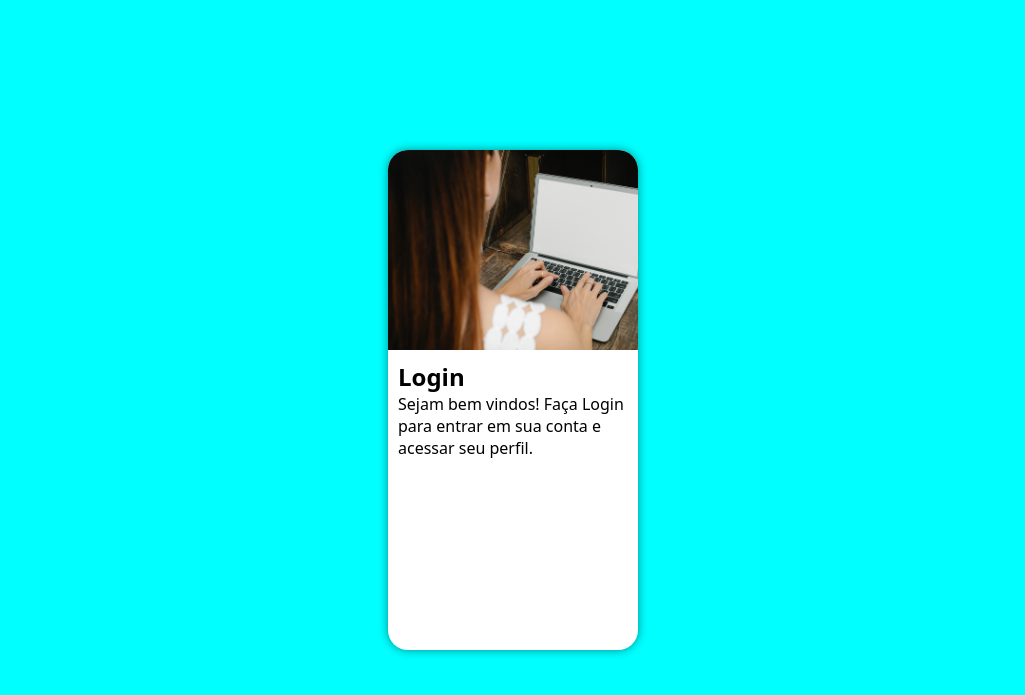
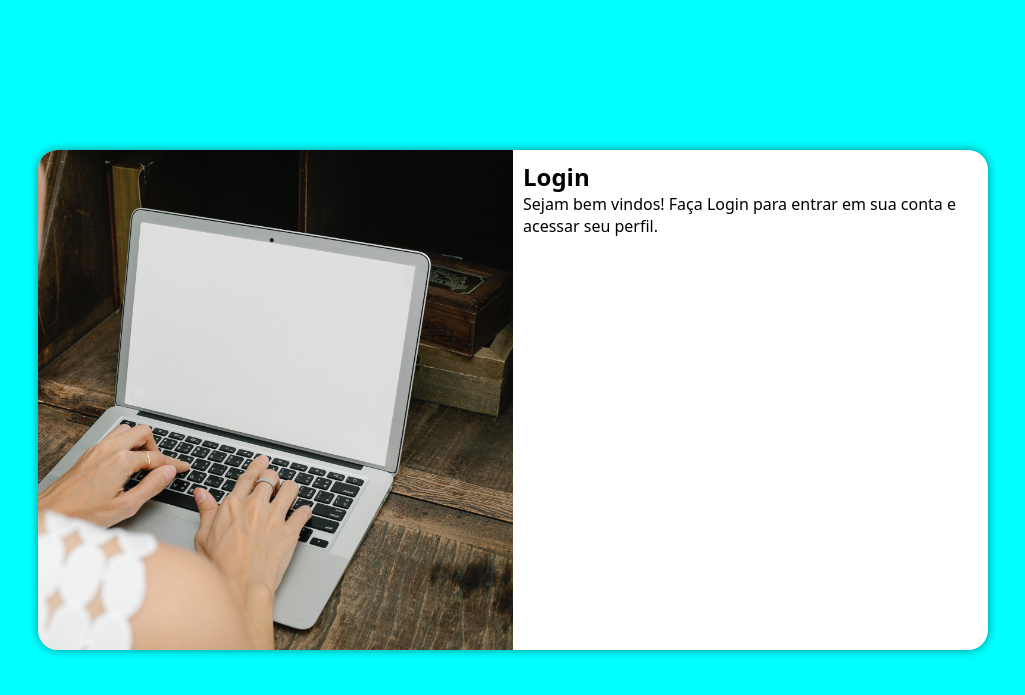
Before and after one commit to Alanfbrum/login, a PHP site: page / in a window 1280 px wide. Shown: the top 695 px of the page, without its empty margins (127-1152 px from the left). Run offline with PHP 8.4, Linux system fonts and the light colour scheme.

Commit message:
Style media query

```diff
--- a/estilos/mediaquery.css
+++ b/estilos/mediaquery.css
@@ -18,3 +18,23 @@
         width: 70%;
     }
 }
+
+@media screen and (min-width: 992px) {
+    section#login {
+        width: 950px;
+    }
+
+    section#login > div#imagem {
+        float: left;
+        width: 50%;
+        height: 100%;
+        background-size: cover;
+        background-position: center right;
+    }
+
+    section#login > div#formulario {
+        float: right;
+        width: 50%;
+    }
+
+}
--- a/estilos/style.css
+++ b/estilos/style.css
@@ -37,6 +37,9 @@ section#login {
     height: 500px;
     border-radius: 20px;
     box-shadow: 0px 0px 10px rgba(0, 0, 0, 0.452);
+
+    transition: width 0.3s, height 0.3s;
+    transition-timing-function: ease;
 }
 
 section#login > div#imagem {
```
